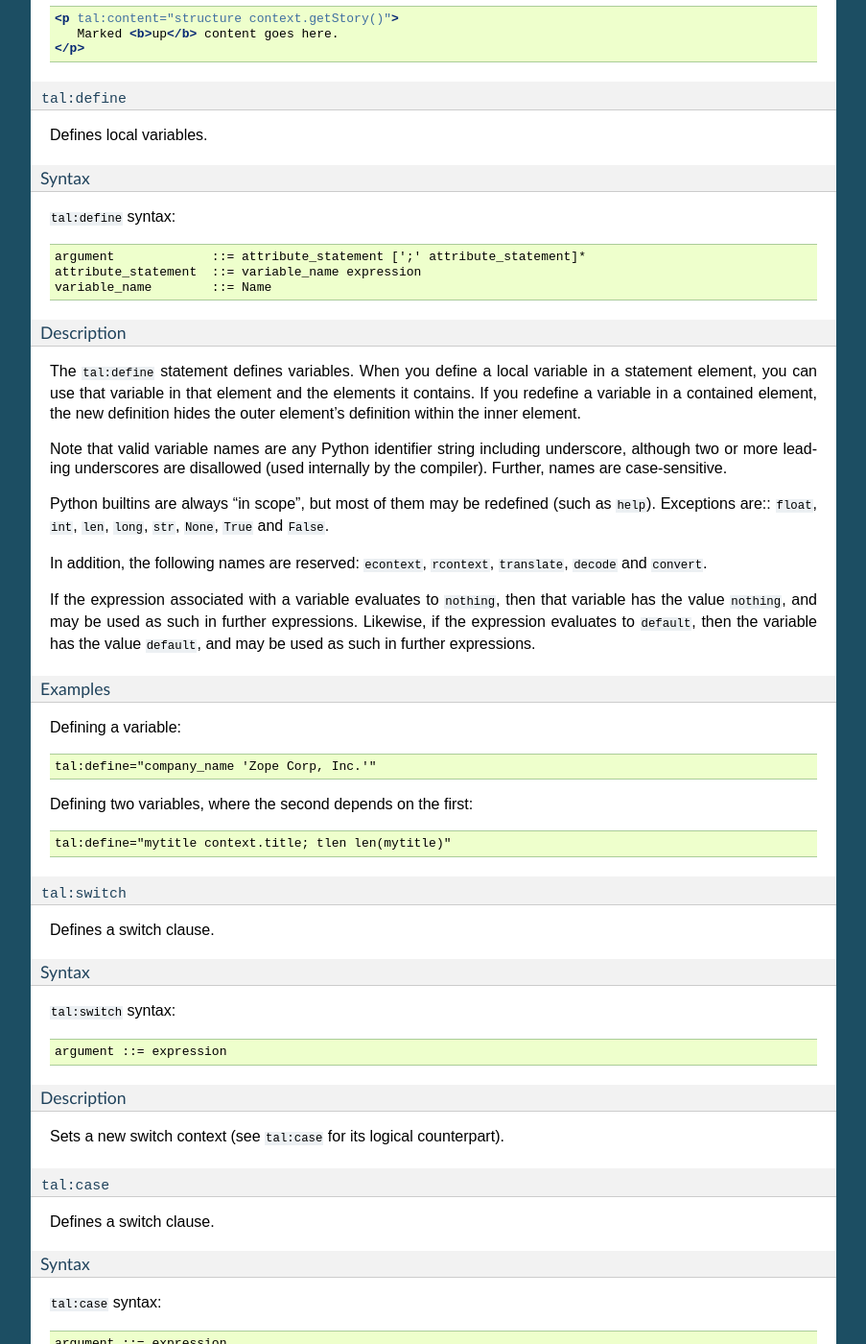
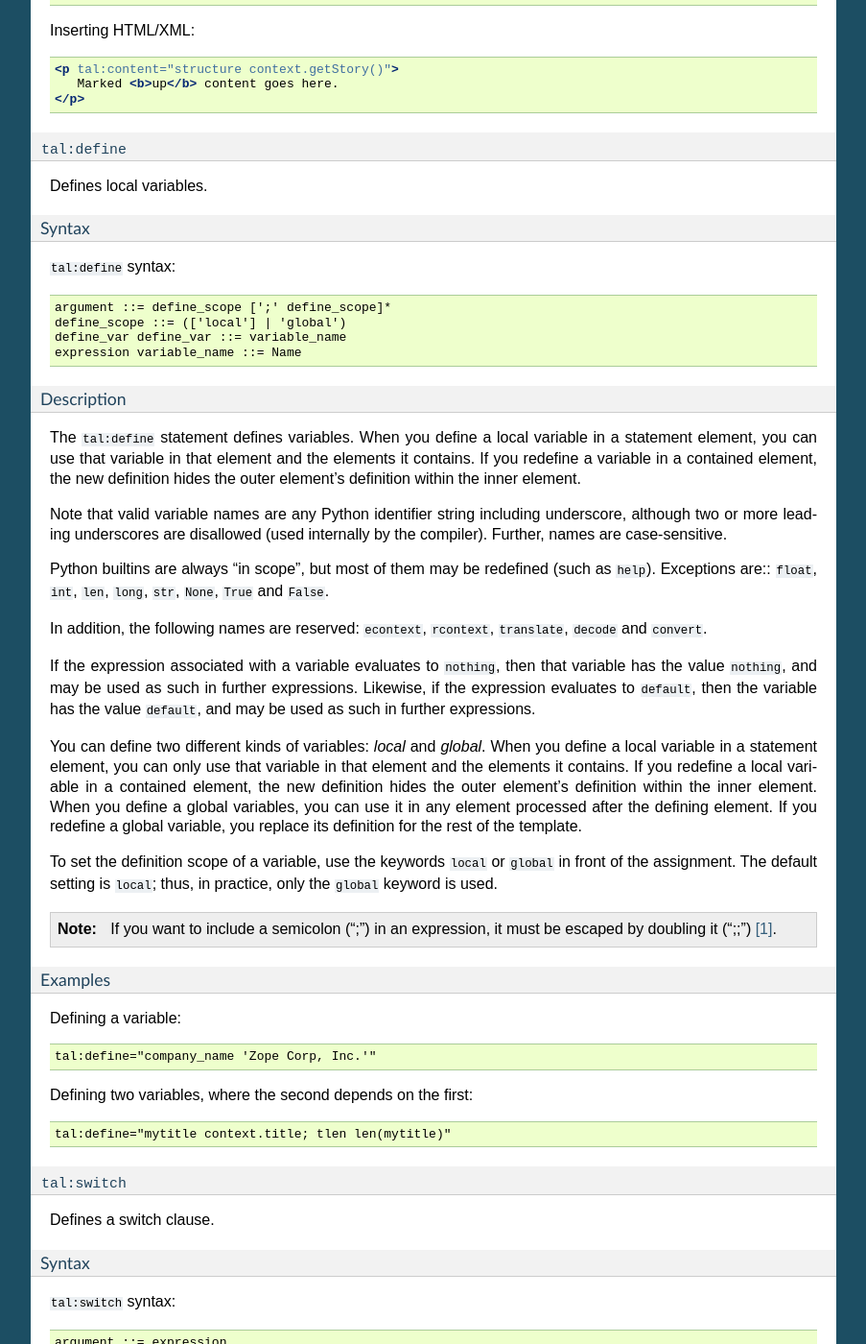
Before and after one commit to malthe/chameleon, a Sphinx documentation site: the page built from docs/reference.rst, in a window 1280 px wide and 1400 px high, scrolled down 3938 px. Shown: the whole window at 96% size, without its empty margins (198-1101 px from the left). Built offline with Sphinx 7.4.7, drawn with Linux system fonts in a browser that asks for light colours; some of the changed text lies outside the part shown.

Commit message:
Document semicolon behavior.

```diff
--- a/docs/reference.rst
+++ b/docs/reference.rst
@@ -146,6 +146,9 @@
 statement, the replacement is made on each repetition of the element,
 and the replacement expression is evaluated fresh for each repetition.
 
+.. note:: If you want to include a semicolon (";") in an expression, it
+          must be escaped by doubling it (";;") [1]_.
+
 Examples
 ~~~~~~~~
 
@@ -262,10 +265,10 @@
 
 ``tal:define`` syntax::
 
-    argument             ::= attribute_statement [';' attribute_statement]*
-    attribute_statement  ::= variable_name expression
-    variable_name        ::= Name
-
+    argument ::= define_scope [';' define_scope]*
+    define_scope ::= (['local'] | 'global')
+    define_var define_var ::= variable_name
+    expression variable_name ::= Name
 
 Description
 ~~~~~~~~~~~
@@ -293,6 +296,22 @@
 in further expressions. Likewise, if the expression evaluates to
 ``default``, then the variable has the value ``default``, and may be
 used as such in further expressions.
+
+You can define two different kinds of variables: *local* and
+*global*. When you define a local variable in a statement element, you
+can only use that variable in that element and the elements it
+contains. If you redefine a local variable in a contained element, the
+new definition hides the outer element's definition within the inner
+element. When you define a global variables, you can use it in any
+element processed after the defining element. If you redefine a global
+variable, you replace its definition for the rest of the template.
+
+To set the definition scope of a variable, use the keywords ``local``
+or ``global`` in front of the assignment. The default setting is
+``local``; thus, in practice, only the ``global`` keyword is used.
+
+.. note:: If you want to include a semicolon (";") in an expression, it
+          must be escaped by doubling it (";;") [1]_.
 
 Examples
 ~~~~~~~~
@@ -1369,3 +1388,38 @@
    python setup.py extract_messages
    python setup.py update_catalog
    python setup.py compile_catalog
+
+
+Notes
+=====
+
+.. [1] This has been changed in 2.x. Previously, it was up to the
+       expression engine to parse the expression values including any
+       semicolons and since for instance Python-expressions can never
+       end in a semicolon, it was possible to clearly distinguish
+       between the different uses of the symbol, e.g.
+
+       ::
+
+         tal:define="text 'Hello world; goodbye world'"
+
+       The semicolon appearing in the definition above is part of the
+       Python-expression simply because it makes the expression
+       valid. Meanwhile:
+
+       ::
+
+         tal:define="text1 'Hello world'; text2 'goodbye world'"
+
+       The semicolon here must denote a second variable definition
+       because there is no valid Python-expression that includes it.
+
+       While this behavior works well in practice, it is incompatible
+       with the reference specification, and also blurs the interface
+       between the compiler and the expression engine. In 2.x we
+       therefore have to escape the semicolon by doubling it (as
+       defined by the specification):
+
+       ::
+
+         tal:define="text 'Hello world;; goodbye world'"
```
Also changed, not shown: other parts of docs/reference.rst (+1 -1 lines).
